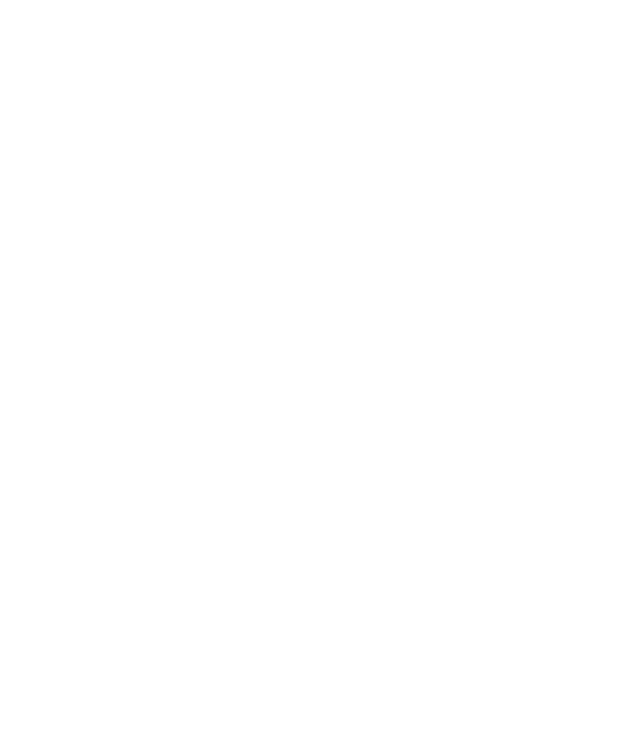
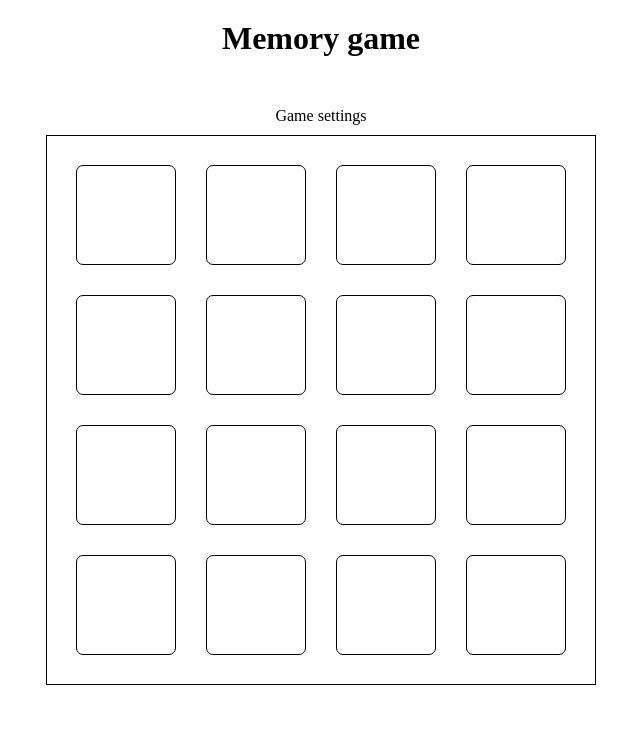
Before and after one commit to klaraborowska/Memo-Game, a plain HTML site: page index.html in a window 1280 px wide. Shown: the whole page, without its empty margins (319-959 px from the left). Drawn offline with Linux system fonts and the light colour scheme.

Commit message:
Add basic layout

```diff
--- a/css/style.css
+++ b/css/style.css
@@ -0,0 +1,53 @@
+/***** MAIN SETTINGS *****/
+
+html {
+    box-sizing: border-box;
+  }
+
+  *,
+  *::before,
+  *::after {
+    box-sizing: inherit;
+  }
+
+  body, html, h1, ul {
+    margin: 0;
+    padding: 0;
+  }
+
+  .wrapper {
+      max-width: 1140px;
+      margin: 20px auto;
+      text-align: center;
+  }
+
+  /***** HEADER *****/
+
+
+  /***** GAME SECTION *****/
+
+  .game {
+      padding: 50px;
+  }
+
+  .card-list {
+      margin: 10px auto;
+      padding: 30px;
+      list-style-type: none;
+      display: grid;
+      grid-template-columns: repeat(4, 1fr);
+      grid-template-rows: repeat(4, 1fr);
+      grid-gap: 30px;
+      width: 550px;
+      height: 550px;
+      border: 1px solid #000;
+      justify-content: center;
+      align-content: center;
+  }
+
+  .card {
+      width: 100px;
+      height: 100px;
+      border: 1px solid #000;
+      border-radius: 7px;
+  }
--- a/index.html
+++ b/index.html
@@ -5,6 +5,34 @@
         <link rel="stylesheet" href="css/style.css">
     </head>
     <body>
+        <div class="wrapper">
+            <header class="header">
+                <h1 class="title">Memory game</h1>
+            </header>
+
+            <section class="game">
+                <div class="settings">Game settings</div>
+                <ul class="card-list">
+                    <li class="card closed"></li>
+                    <li class="card closed"></li>
+                    <li class="card closed"></li>
+                    <li class="card closed"></li>
+                    <li class="card closed"></li>
+                    <li class="card closed"></li>
+                    <li class="card closed"></li>
+                    <li class="card closed"></li>
+                    <li class="card closed"></li>
+                    <li class="card closed"></li>
+                    <li class="card closed"></li>
+                    <li class="card closed"></li>
+                    <li class="card closed"></li>
+                    <li class="card closed"></li>
+                    <li class="card closed"></li>
+                    <li class="card closed"></li>
+                </ul>
+            </section>
+        </div>
+
 
         <script src="js/script.js"></script>
     </body>
```
